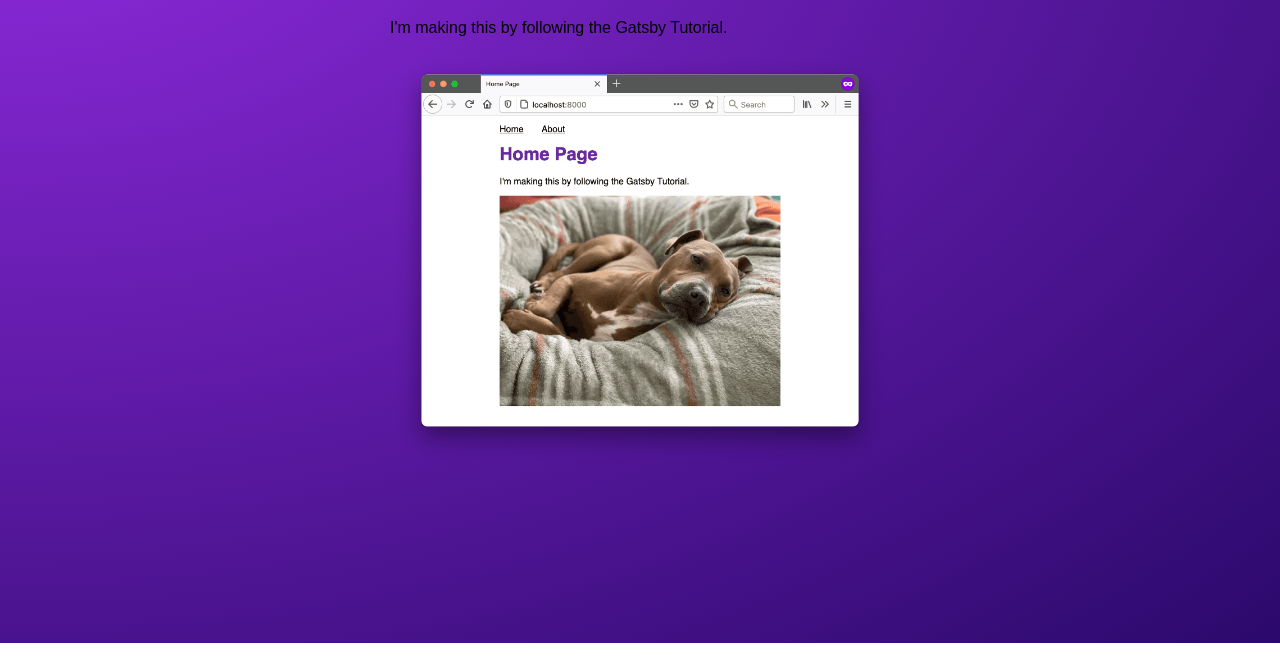
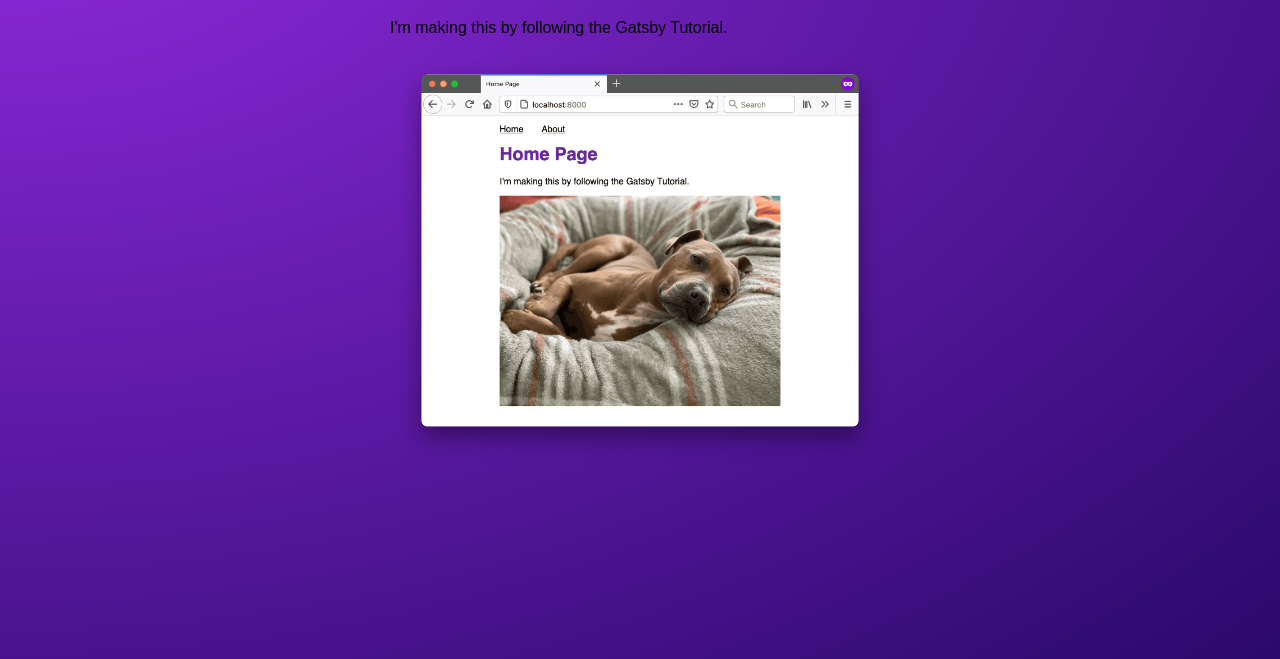
Before and after one commit to kmuse226/my-gatsby-site, a Gatsby site: page / in a window 1280 px wide. Shown: the part 157-816 px from the top of the page. Built offline with nearby package versions, Linux system fonts and the light colour scheme; Gatsby itself is replaced by a stand-in of ours.

Commit message:
body vh 100

```diff
--- a/src/style/global.css
+++ b/src/style/global.css
@@ -1,5 +1,5 @@
-html {
-    height: 100%;
+body {
+    min-height: 100vh;
     background: radial-gradient(at top left, rgba(146,43,225,1) 0%, rgba(43,9,107,1) 100%);
     background-repeat: no-repeat;
 }
```
